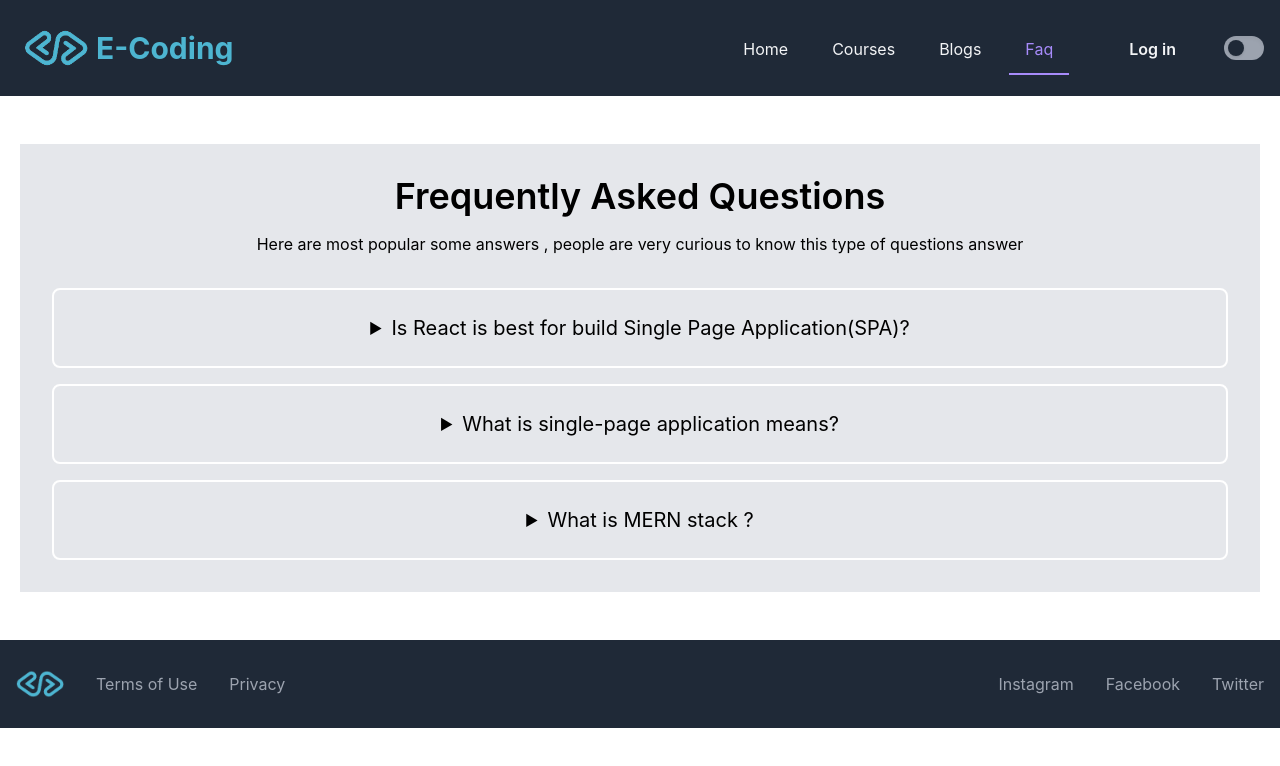
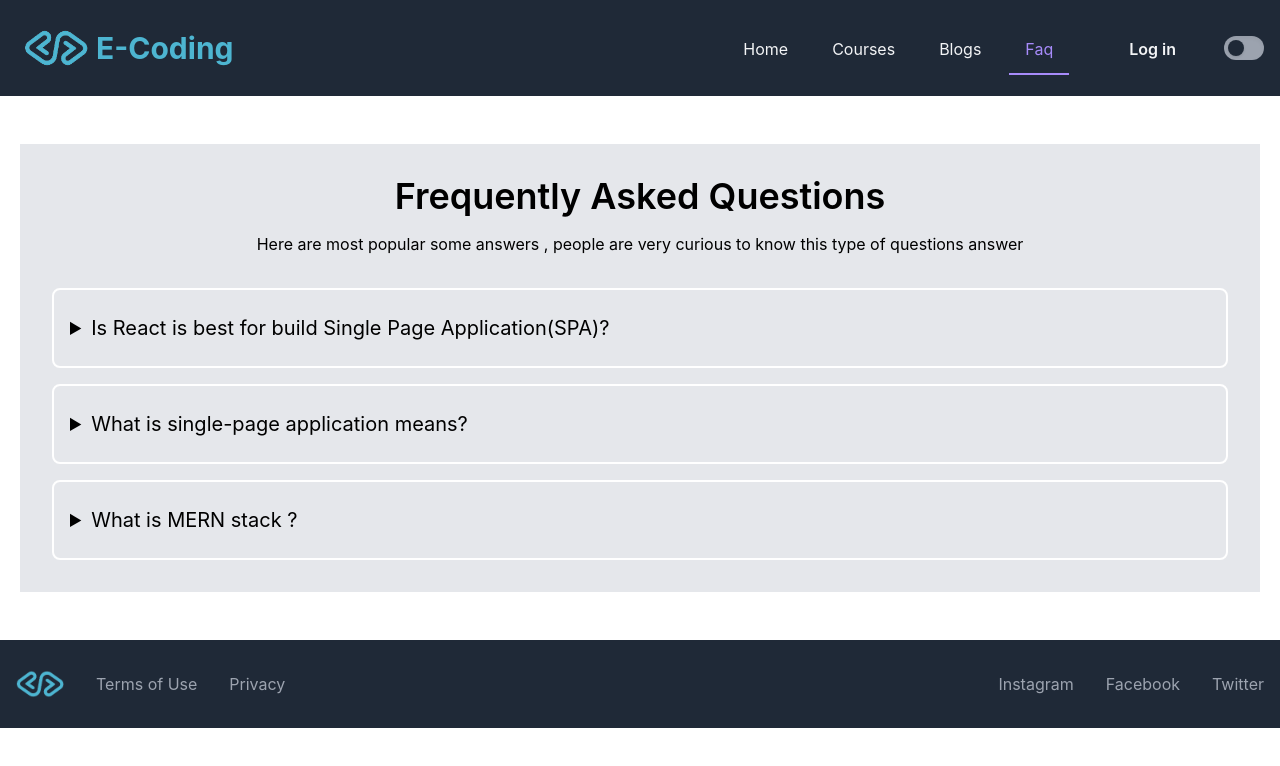
Before and after one commit to Rakib01754/e-coding-client, a React (Create React App) app: page /faq in a window 1280 px wide. Shown: the top 766 px of the page. Built offline with nearby package versions, Linux system fonts and the light colour scheme.

Commit message:
homepage updated with popular course section

```diff
--- a/src/components/Course.js
+++ b/src/components/Course.js
@@ -13,7 +13,7 @@ const Course = ({ course }) => {
             </div>
             <p className="text-black mb-8">{about}</p>
             <Link to={`/course/${course.id}`}>
-                to={`/course/${course.id}`}<button type="button" className="px-8 py-3 font-semibold rounded bg-violet-600 hover:bg-orange-600 text-white absolute inset-x-0 bottom-0 ">Course Details</button>
+                <button type="button" className="px-8 py-3 font-semibold rounded bg-violet-600 hover:bg-orange-600 text-white absolute inset-x-0 bottom-0 ">Course Details</button>
             </Link>
         </div>
 
--- /dev/null
+++ b/src/components/CourseSample.js
@@ -0,0 +1,22 @@
+import React from 'react';
+import { Link } from 'react-router-dom';
+
+const CourseSample = ({ course }) => {
+    const { name, picture } = course;
+    return (
+        <div className="max-w-xs rounded-md shadow-md bg-gray-200 text-black">
+            <img src={picture} alt="" className="w-full rounded-t-md h-72 bg-gray-500" />
+            <div className="flex flex-col justify-between p-6 space-y-8">
+                <div className="space-y-2">
+                    <h2 className="text-3xl font-semibold tracking-wide">{name}</h2>
+
+                </div>
+                <Link to={`/course/${course.id}`}>
+                    <button type="button" className="flex items-center justify-center w-full p-3 font-semibold tracking-wide rounded-md bg-violet-400 text-white">Details</button>
+                </Link>
+            </div>
+        </div>
+    );
+};
+
+export default CourseSample;
--- a/src/components/Faq.js
+++ b/src/components/Faq.js
@@ -7,17 +7,17 @@ const Faq = () => {
                 <h2 className="text-2xl font-semibold sm:text-4xl">Frequently Asked Questions</h2>
                 <p className="mt-4 mb-8 text-black">Here are most popular some answers , people are very curious to know this type of questions answer</p>
                 <div className="space-y-4">
-                    <details className="w-full border-white border-2 rounded-lg">
+                    <details className="w-full border-white border-2 rounded-lg text-left">
                         <summary className="px-4 py-6 focus:outline-none focus-visible:ring-violet-400 text-xl">Is React is best for build Single Page Application(SPA)?</summary>
                         <p className="px-4 py-6 pt-0 ml-4 -mt-4 text-black">Good news! According to Statista, in 2021, React.js became the most widely used web framework among software developers. The survey revealed that 40.14% of respondents relied on it.
 
                             React.js is a fantastic library for front-end development. No steep learning curve, user-friendly interface and great possibilities - that’s how we can quickly describe React.js. Today we offer you to learn a few useful facts about React and build a small SPA, for which React.js suits just great </p>
                     </details>
-                    <details className="w-full border-2 rounded-lg border-white text-xl">
+                    <details className="w-full border-2 rounded-lg border-white text-xl text-left">
                         <summary className="px-4 py-6 focus:outline-none focus-visible:ring-violet-400">What is single-page application means?</summary>
                         <p className="px-4 py-6 pt-0 ml-4 -mt-4 text-black">An SPA (Single-page application) is a web app implementation that loads only a single web document, and then updates the body content of that single document via JavaScript APIs such as XMLHttpRequest and Fetch when different content is to be shown. </p>
                     </details>
-                    <details className="w-full border-2 border-white rounded-lg">
+                    <details className="w-full border-2 border-white rounded-lg text-left">
                         <summary className="px-4 py-6 focus:outline-none focus-visible:ring-violet-400 text-xl">What is MERN stack ?</summary>
                         <p className="px-4 py-6 pt-0 ml-4 -mt-4 text-black">MERN stands for MongoDB, Express, React, Node, after the four key technologies that make up the stack.
 
--- a/src/components/Home.js
+++ b/src/components/Home.js
@@ -1,11 +1,13 @@
 import React from 'react';
 import Lottie from "lottie-react";
 import img from '../assets/learning.json'
-import { NavLink } from 'react-router-dom';
+import { NavLink, useLoaderData } from 'react-router-dom';
 import { Typewriter } from 'react-simple-typewriter'
+import CourseSample from './CourseSample';
 
 
 const Home = () => {
+    const courses = useLoaderData();
     return (
         <div className='my-16'>
             <div className='mx-5 flex flex-col md:flex-row px-5 items-center'>
@@ -33,6 +35,14 @@ const Home = () => {
             </div>
             <div>
                 <h2 className='text-4xl font-bold mt-2'>Our Popular Courses</h2>
+                <div className='container flex flex-col justify-center p-4 mx-auto'>
+                    <div className='grid grid-cols-1 gap-4 lg:grid-cols-4 sm:grid-cols-2'>
+                        {
+                            courses.map(course => <CourseSample key={course.id} course={course}></CourseSample>)
+                        }
+                    </div>
+                </div>
+
             </div>
         </div>
     );
--- a/src/components/Routes/Routes.js
+++ b/src/components/Routes/Routes.js
@@ -1,7 +1,6 @@
 import React from 'react';
 import { createBrowserRouter, RouterProvider } from 'react-router-dom';
 import Blog from '../Blog';
-import Course from '../Course';
 import Courses from '../Courses';
 import ErrorPage from '../ErrorPage';
 import Faq from '../Faq';
@@ -20,7 +19,8 @@ const Routes = () => {
             children: [
                 {
                     path: '/',
-                    element: <Home></Home>
+                    element: <Home></Home>,
+                    loader: () => fetch('http://localhost:5000/courses'),
                 },
                 {
                     path: 'courses',
--- a/src/components/SingleCourse.js
+++ b/src/components/SingleCourse.js
@@ -3,7 +3,7 @@ import { useLoaderData } from 'react-router-dom';
 
 const SingleCourse = () => {
     const course = useLoaderData();
-    const { title, picture, details, skills, duration, name } = course
+    const { title, detail_pic, details, skills, duration, name } = course
     return (
         <section>
             <div className="bg-violet-400">
@@ -23,7 +23,7 @@ const SingleCourse = () => {
                     </div>
                 </div>
             </div>
-            <img src={picture} alt={name} className="w-5/6 mx-auto mb-12 -mt-20 rounded-lg shadow-md lg:-mt-40 bg-gray-500" />
+            <img src={detail_pic} alt={name} className="w-5/6 mx-auto mb-12 -mt-20 rounded-lg shadow-md lg:-mt-40 bg-gray-500" />
         </section>
     );
 };
```
